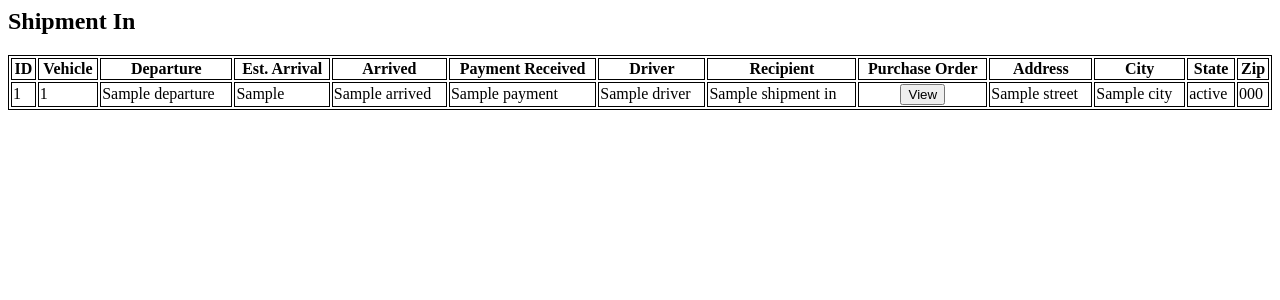
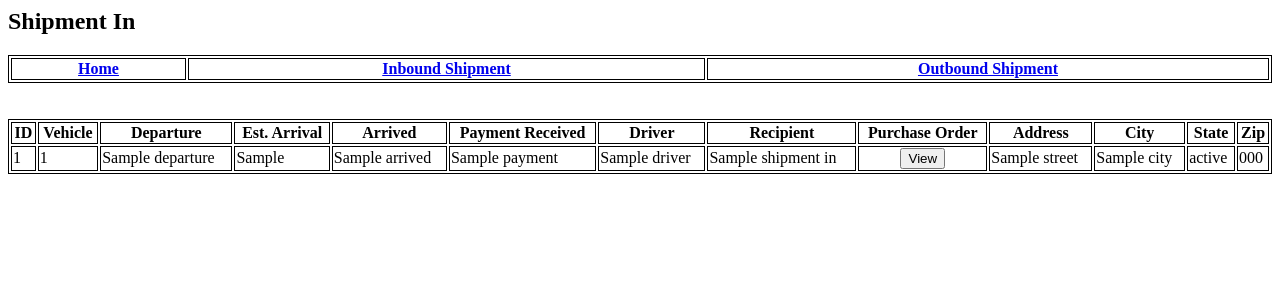
Before and after one commit to StephenP-AL/CS499-group-7, a Django app: template src/seven/truckr/templates/truckr/shipmentsIn.html in a window 1280 px wide. Shown: the top 300 px of the page. Run offline with Django 3.2, Linux system fonts and the light colour scheme; the template is opened without the code that fills it: most values are stand-ins (such as "Sample title", 1, 10 or a date in 2020); lists and menus that the app fills with data are empty.

Commit message:
Basic navigation bar

```diff
--- a/src/seven/truckr/templates/truckr/shipmentsIn.html
+++ b/src/seven/truckr/templates/truckr/shipmentsIn.html
@@ -4,6 +4,14 @@
 	</style>
 <body>
 	<h2>Shipment In</h2>
+	<table style = "width: 100%">
+		<tr>
+			<th><a href="/">Home</a></th>
+			<th><a href="/shipmentsIn">Inbound Shipment</a></th>
+			<th><a href="/shipmentsOut">Outbound Shipment</a></th>
+		</tr>
+	</table>
+	<br><br>
 <table style="width:100%">
        	<tr>
 	       	<th>ID</th>
```
Also changed, not shown: src/seven/truckr/templates/truckr/shipmentsOut.html (+8 -0 lines).
